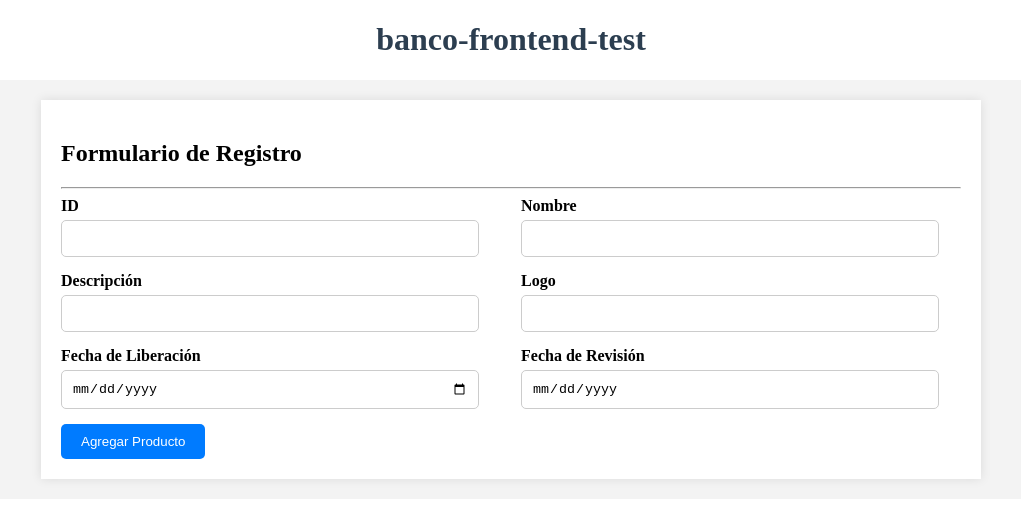
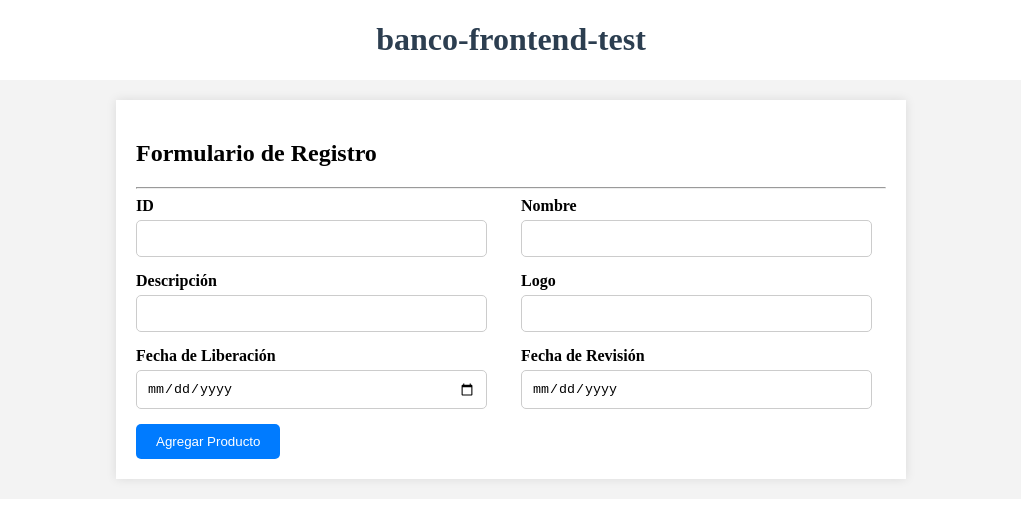
Before and after one commit to edwinarroyolopez/banco-frontend-test, an Angular app: page /add-product in a window 1280 px wide. Shown: the top 526 px of the page, without its empty margins (129-1150 px from the left). Built offline with nearby package versions, Linux system fonts and the light colour scheme.

Commit message:
CM-024 limit with to form

```diff
--- a/src/app/features/add-product/add-product.component.css
+++ b/src/app/features/add-product/add-product.component.css
@@ -1,5 +1,5 @@
 .add-product-container {
-    max-width: 900px;
+    max-width: 750px;
     margin: 0 auto;
     padding: 20px;
     background-color: #fff;
@@ -55,7 +55,7 @@
   }
 
 
-  @media (max-width: 768px) {
+  @media (max-width: 480px) {
     .form-row {
       flex-direction: column;
     }
```
